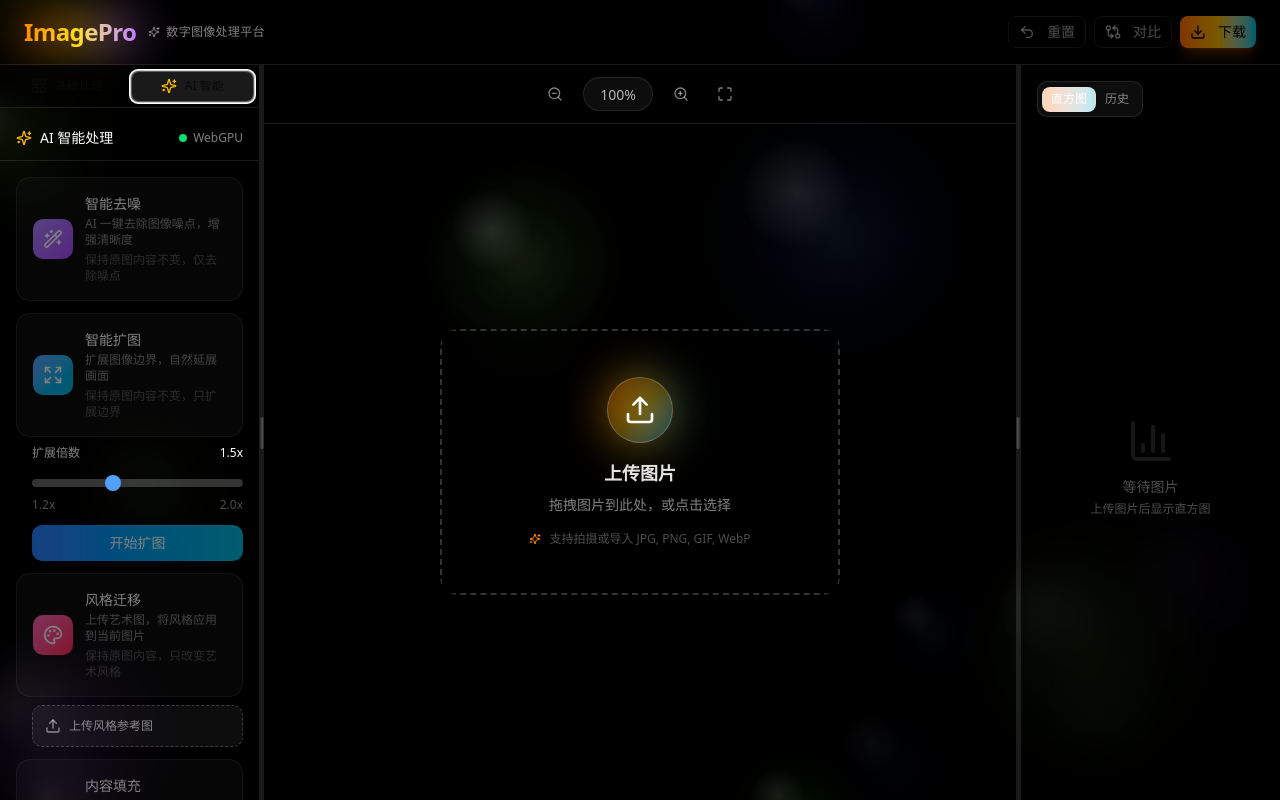
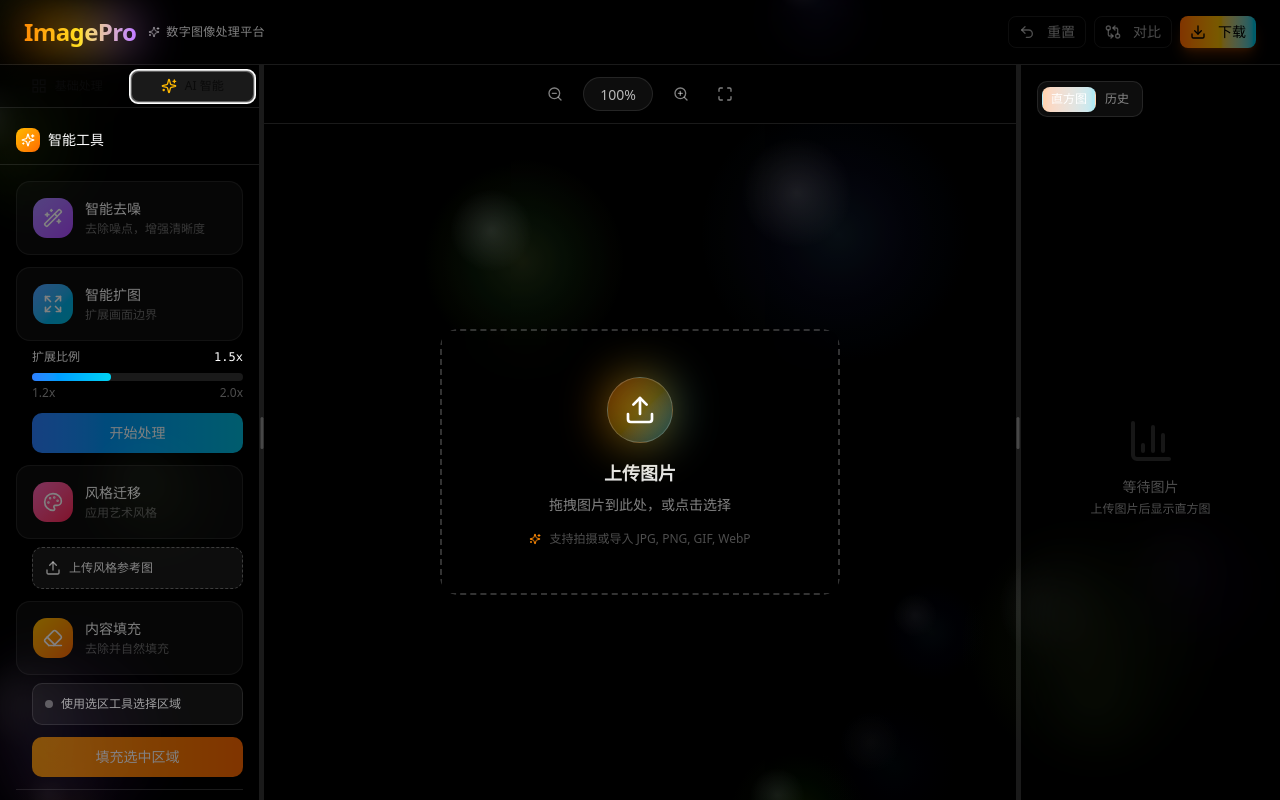
Before and after one commit to lulala6677/image_pro, a Next.js app: page / in a window 1280 px wide. Both pictures are taken after a click on the tab "AI 智能". Built offline with nearby package versions, Linux system fonts and the light colour scheme.

Commit message:
refactor: 重新设计AI工具面板UI，更加简洁高级

```diff
--- a/src/components/ai-processing-panel.tsx
+++ b/src/components/ai-processing-panel.tsx
@@ -51,33 +51,29 @@ export function AIProcessingPanel({
       id: 'denoise',
       name: '智能去噪',
       icon: Wand2,
-      description: 'AI 一键去除图像噪点，增强清晰度',
-      color: 'from-violet-400 to-purple-500',
-      tips: '保持原图内容不变，仅去除噪点'
+      description: '去除噪点，增强清晰度',
+      color: 'from-violet-400 to-purple-500'
     },
     {
       id: 'expand',
       name: '智能扩图',
       icon: Expand,
-      description: '扩展图像边界，自然延展画面',
-      color: 'from-blue-400 to-cyan-500',
-      tips: '保持原图内容不变，只扩展边界'
+      description: '扩展画面边界',
+      color: 'from-blue-400 to-cyan-500'
     },
     {
       id: 'style_transfer',
       name: '风格迁移',
       icon: Palette,
-      description: '上传艺术图，将风格应用到当前图片',
-      color: 'from-pink-400 to-rose-500',
-      tips: '保持原图内容，只改变艺术风格'
+      description: '应用艺术风格',
+      color: 'from-pink-400 to-rose-500'
     },
     {
       id: 'inpaint',
       name: '内容填充',
       icon: Eraser,
-      description: '智能去除不需要的内容并自然填充',
-      color: 'from-amber-400 to-orange-500',
-      tips: '需先使用选区工具选择要填充的区域'
+      description: '去除并自然填充',
+      color: 'from-amber-400 to-orange-500'
     }
   ];
 
@@ -565,28 +561,17 @@ export function AIProcessingPanel({
 
   return (
     <div className="h-full flex flex-col">
-      {/* 标题 */}
-      <div className="flex items-center gap-2 px-4 py-3 border-b border-white/10">
-        <Sparkles className="h-4 w-4 text-amber-400" />
-        <h3 className="text-sm font-medium text-white">AI 智能处理</h3>
-
-        {/* GPU 状态指示 */}
-        <div className="ml-auto flex items-center gap-1.5">
-          <div className={cn(
-            "w-2 h-2 rounded-full",
-            gpuStatus === 'checking' && "bg-yellow-400 animate-pulse",
-            gpuStatus === 'available' && "bg-green-400",
-            gpuStatus === 'unavailable' && "bg-gray-400"
-          )} />
-          <span className="text-xs text-white/50">
-            {gpuStatus === 'checking' && '检测中...'}
-            {gpuStatus === 'available' && 'WebGPU'}
-            {gpuStatus === 'unavailable' && '标准模式'}
-          </span>
+      {/* 标题 - 简洁设计 */}
+      <div className="px-4 py-3 border-b border-white/10">
+        <div className="flex items-center gap-2">
+          <div className="w-6 h-6 rounded-md bg-gradient-to-br from-amber-400 to-orange-500 flex items-center justify-center">
+            <Sparkles className="h-3.5 w-3.5 text-white" />
+          </div>
+          <h3 className="text-sm font-medium text-white">智能工具</h3>
         </div>
       </div>
 
-      {/* AI 功能列表 */}
+      {/* 功能列表 */}
       <div className="flex-1 overflow-y-auto p-4 space-y-3">
         {aiTools.map((tool) => {
           const Icon = tool.icon;
@@ -606,17 +591,14 @@ export function AIProcessingPanel({
               >
                 <div className="flex items-center gap-3">
                   <div className={cn(
-                    "p-2.5 rounded-lg bg-gradient-to-br",
+                    "w-10 h-10 rounded-xl bg-gradient-to-br flex items-center justify-center",
                     tool.color
                   )}>
                     <Icon className="h-5 w-5 text-white" />
                   </div>
                   <div className="flex-1">
                     <p className="text-sm font-medium text-white">{tool.name}</p>
-                    <p className="text-xs text-white/50 mt-0.5">{tool.description}</p>
-                    {tool.tips && (
-                      <p className="text-xs text-white/30 mt-1">{tool.tips}</p>
-                    )}
+                    <p className="text-xs text-white/40 mt-0.5">{tool.description}</p>
                   </div>
                   {isActive && (
                     <Loader2 className="h-4 w-4 text-amber-400 animate-spin" />
@@ -624,14 +606,19 @@ export function AIProcessingPanel({
                 </div>
               </button>
 
-              {/* 扩图 - 选择扩展倍数 */}
+              {/* 扩图 - 扩展倍数滑块 */}
               {tool.id === 'expand' && (
                 <div className="pl-4 space-y-3">
                   <div>
                     <div className="flex items-center justify-between text-xs text-white/50 mb-2">
-                      <span>扩展倍数</span>
-                      <span className="text-white font-medium">{expandScale.toFixed(1)}x</span>
+                      <span>扩展比例</span>
+                      <span className="text-white font-mono">{expandScale.toFixed(1)}x</span>
                     </div>
+                    <div className="relative h-2 bg-white/10 rounded-full">
+                      <div
+                        className="absolute inset-y-0 left-0 bg-gradient-to-r from-blue-500 to-cyan-400 rounded-full"
+                        style={{ width: `${((expandScale - 1.2) / 0.8) * 100}%` }}
+                      />
                       <input
                         type="range"
                         min="1.2"
@@ -640,8 +627,9 @@ export function AIProcessingPanel({
                         value={expandScale}
                         onChange={(e) => setExpandScale(parseFloat(e.target.value))}
                         disabled={isProcessing}
-                      className="w-full h-2 bg-white/20 rounded-lg appearance-none cursor-pointer disabled:opacity-50 [&::-webkit-slider-thumb]:appearance-none [&::-webkit-slider-thumb]:w-4 [&::-webkit-slider-thumb]:h-4 [&::-webkit-slider-thumb]:bg-blue-400 [&::-webkit-slider-thumb]:rounded-full [&::-webkit-slider-thumb]:cursor-pointer"
+                        className="absolute inset-0 w-full h-full opacity-0 cursor-pointer disabled:cursor-not-allowed"
                       />
+                    </div>
                     <div className="flex justify-between text-xs text-white/30 mt-1">
                       <span>1.2x</span>
                       <span>2.0x</span>
@@ -650,22 +638,44 @@ export function AIProcessingPanel({
                   <button
                     onClick={() => handleExpand(expandScale)}
                     disabled={isProcessing || !imageUrl}
-                    className="w-full py-2 px-4 rounded-lg bg-gradient-to-r from-blue-500 to-cyan-500 text-white text-sm font-medium hover:opacity-90 transition-opacity disabled:opacity-50 disabled:cursor-not-allowed"
+                    className="w-full py-2.5 px-4 rounded-lg bg-gradient-to-r from-blue-500 to-cyan-500 text-white text-sm font-medium hover:opacity-90 transition-opacity disabled:opacity-50 disabled:cursor-not-allowed"
                   >
-                    开始扩图
+                    开始处理
                   </button>
                 </div>
               )}
 
-              {/* 内容填充 - 开始填充按钮 */}
+              {/* 内容填充 - 状态指示 */}
               {tool.id === 'inpaint' && (
-                <div className="pl-4">
+                <div className="pl-4 space-y-3">
+                  {/* 选区状态指示 */}
+                  <div className={cn(
+                    "p-3 rounded-lg border transition-colors",
+                    selection && selection.mask && selection.mask.length > 0
+                      ? "bg-green-500/10 border-green-500/30"
+                      : "bg-white/5 border-white/10"
+                  )}>
+                    <div className="flex items-center gap-2">
+                      <div className={cn(
+                        "w-2 h-2 rounded-full",
+                        selection && selection.mask && selection.mask.length > 0
+                          ? "bg-green-400"
+                          : "bg-white/30"
+                      )} />
+                      <span className="text-xs text-white/60">
+                        {selection && selection.mask && selection.mask.length > 0
+                          ? `已选择 ${selection.bounds?.width || 0}×${selection.bounds?.height || 0}`
+                          : "使用选区工具选择区域"}
+                      </span>
+                    </div>
+                  </div>
+
                   <button
                     onClick={handleInpaint}
-                    disabled={isProcessing || !imageUrl}
-                    className="w-full py-2 px-4 rounded-lg bg-gradient-to-r from-amber-500 to-orange-500 text-white text-sm font-medium hover:opacity-90 transition-opacity disabled:opacity-50 disabled:cursor-not-allowed"
+                    disabled={isProcessing || !imageUrl || !selection?.mask?.length}
+                    className="w-full py-2.5 px-4 rounded-lg bg-gradient-to-r from-amber-500 to-orange-500 text-white text-sm font-medium hover:opacity-90 transition-opacity disabled:opacity-50 disabled:cursor-not-allowed"
                   >
-                    {selection && selection.mask && selection.mask.length > 0 ? '开始填充' : '选择区域后点击'}
+                    填充选中区域
                   </button>
                 </div>
               )}
@@ -710,31 +720,30 @@ export function AIProcessingPanel({
           );
         })}
 
-        {/* 自定义提示词 */}
+        {/* 自定义提示词 - 可选功能 */}
         <div className="pt-4 border-t border-white/10">
-          <label className="text-xs text-white/50 mb-2 block">自定义提示词</label>
+          <label className="text-xs text-white/40 mb-2 block">提示词（可选）</label>
           <textarea
             value={prompt}
             onChange={(e) => setPrompt(e.target.value)}
-            placeholder="可选：描述你想要的效果..."
-            className="w-full h-20 px-3 py-2 rounded-lg bg-white/5 border border-white/10 text-sm text-white placeholder:text-white/30 resize-none focus:outline-none focus:ring-2 focus:ring-amber-400/50"
+            placeholder="描述你想要的效果..."
+            className="w-full h-16 px-3 py-2 rounded-lg bg-white/5 border border-white/10 text-sm text-white placeholder:text-white/20 resize-none focus:outline-none focus:border-white/20 transition-colors"
           />
         </div>
 
         {/* 错误提示 */}
         {error && (
-          <div className="p-3 rounded-lg bg-amber-500/20 border border-amber-500/30">
-            <p className="text-xs text-amber-100 whitespace-pre-line">{error}</p>
+          <div className="p-3 rounded-lg bg-amber-500/10 border border-amber-500/20">
+            <p className="text-xs text-amber-100">{error}</p>
           </div>
         )}
       </div>
 
-      {/* 底部信息 */}
-      <div className="px-4 py-3 border-t border-white/10 bg-white/5">
-        <div className="flex items-center gap-2 text-xs text-white/40">
-          <Cpu className="h-3 w-3" />
-          <span>使用云端 AI 加速处理</span>
-          <Zap className="h-3 w-3 text-amber-400 ml-auto" />
+      {/* 底部状态 - 简洁设计 */}
+      <div className="px-4 py-2.5 border-t border-white/10 bg-white/5">
+        <div className="flex items-center justify-center gap-2 text-xs text-white/30">
+          <div className="w-1.5 h-1.5 rounded-full bg-green-400" />
+          <span>准备就绪</span>
         </div>
       </div>
     </div>
```
Also changed, not shown: assets/image.png. Lines whose indentation alone changed are shown as unchanged.
